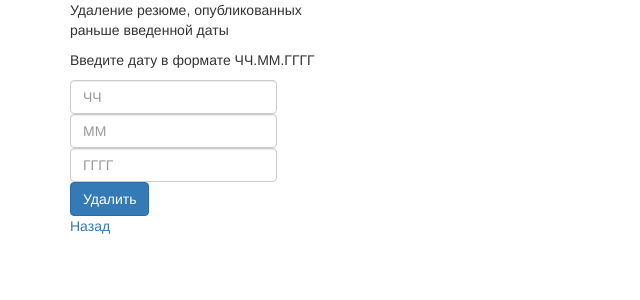
After one commit to mihalichpalich/KR_BD, a Flask app: page /admin_delete_cv in a window 1280 px wide. The commit adds this page. Shown: the top 300 px of the page, without its empty margins (0-640 px from the left). Run offline with Flask 2, Linux system fonts and the light colour scheme; some libraries are stand-ins or nearby versions.

Commit message:
сделал удаление резюме в админке

```diff
--- a/app.py
+++ b/app.py
@@ -447,11 +447,6 @@ def editItem(status, username, itemid):
                 exp = request.form.get('exp')
                 empType = request.form.get('emp_type')
 
-                if minSalary == '' and maxSalary == '':
-                    render_template("edit_item.html", status=status, username=username, itemid=itemid,
-                                    industries=industries, professions=professions,
-                                    message = 'Уровень заработной платы не задан!')
-
                 if industryName != None:
                     cur.execute('update cv set industry_name = %s WHERE cv_id = %s', (industryName, itemid, ))
                 if professionName != None:
@@ -599,6 +594,28 @@ def adminDataAreasEdit():
                 return render_template("admin_data_areas_edit.html", message='Данная сфера деятельности уже существует!')
     return render_template("admin_data_areas_edit.html", areas=areas)
 
+# АДМИНКА, УДАЛЕНИЕ
+# удаление резюме
+@app.route('/admin_delete_cv', methods=['GET', 'POST'])
+def adminDeleteCv():
+    if request.method == 'POST':
+        day = request.form.get('day')
+        month = request.form.get('month')
+        year = request.form.get('year')
+
+        try:
+            dayNum = int(day)
+            monthNum = int(month)
+            yearNum = int(year)
+        except ValueError:
+            return render_template("admin_delete_cv.html", message="Введено не целочисленное значение!")
+
+        date = '%d-%d-%d' % (yearNum, monthNum, dayNum)
+
+        cur.execute('delete from cv where cv_pub_data::date < %s::date', (date,))
+        conn.commit()
+    return render_template("admin_delete_cv.html")
+
 @app.route('/vacancy_cat')
 def vacancyCat():
     vacancies = ["Engineer", "Programmist", "Cleaner"]
--- a/templates/admin.html
+++ b/templates/admin.html
@@ -9,7 +9,7 @@
       <div class="row justify-content-center">
         <div class="btn-group-vertical col-xs-3">
           <button type="button" class="btn btn-light"><a href="{{ url_for('adminData') }}"><h1>Работа с данными</h1></a></button>
-          <button type="button" class="btn btn-light"><a href="#"><h1>Удаление резюме</h1></a></button>
+          <button type="button" class="btn btn-light"><a href="{{ url_for('adminDeleteCv') }}"><h1>Удаление резюме</h1></a></button>
           <button type="button" class="btn btn-light"><a href="#"><h1>Удаление вакансий</h1></a></button>
         </div>
       </div>
--- /dev/null
+++ b/templates/admin_delete_cv.html
@@ -0,0 +1,36 @@
+{% extends "bootstrap/base.html" %}
+
+{% block title %}Удаление резюме{% endblock title %}
+
+{%- block content %}
+    <div class="container">
+        <div class="row justify-content-center">
+            <div class="col-xs-3">
+                <p>Удаление резюме, опубликованных раньше введенной даты</p>
+                <p>Введите дату в формате ЧЧ.ММ.ГГГГ</p>
+
+                <form action="{{ url_for('adminDeleteCv') }}" class="form-inline" method="POST">
+                    <div class="form-group">
+                        <input type="text" name="day" class="form-control" id="day" placeholder="ЧЧ">
+                    </div>
+
+                    <div class="form-group">
+                        <input type="text" name="month" class="form-control" id="month" placeholder="ММ">
+                    </div>
+
+                    <div class="form-group">
+                        <input type="text" name="year" class="form-control" id="year" placeholder="ГГГГ">
+                    </div>
+
+                    <button type="submit" class="btn btn-primary">Удалить</button>
+                </form>
+
+                <a href="{{ url_for('admin') }}">Назад</a><br>
+
+                {% if message %}
+                    <p class="text-danger">{{ message }}</p>
+                {% endif %}
+            </div>
+        </div>
+    </div>
+{%- endblock content %}
```
